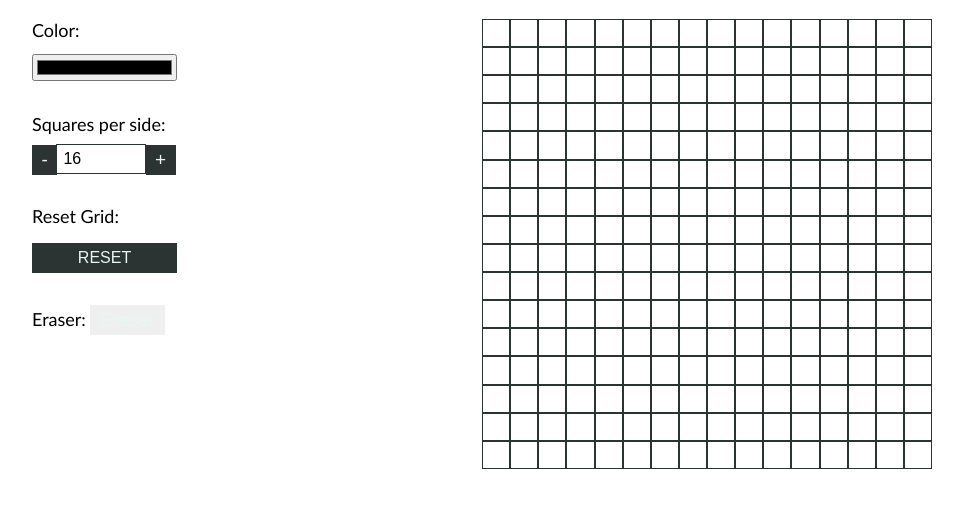
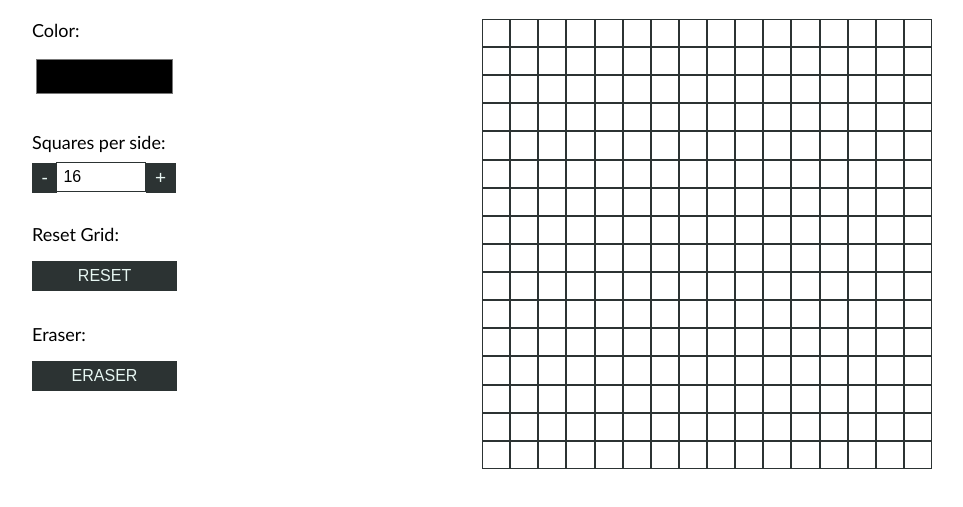
Before and after one commit to HamnaIshaq/etch-a-sketch, a plain HTML site: page index.html in a window 1280 px wide. Shown: the part 63-570 px from the top of the page, without its empty margins (158-1121 px from the left). Drawn offline with Linux system fonts and the light colour scheme.

Commit message:
Add eraser button styling

```diff
--- a/css/style.css
+++ b/css/style.css
@@ -22,6 +22,9 @@ body {
   margin-top: 1em;
   width: 100%;
   max-width: 145px;
+  background-color: transparent;
+  border: none;
+  height: 45px;
 }
 
 .input-label {
@@ -85,7 +88,8 @@ body {
 }
 
 /* reset drawing grid */
-.btn-reset {
+.btn-reset,
+.btn-eraser{
   font-size: 16px;
   background-color: #2C3333;
   width: 100%;
```
